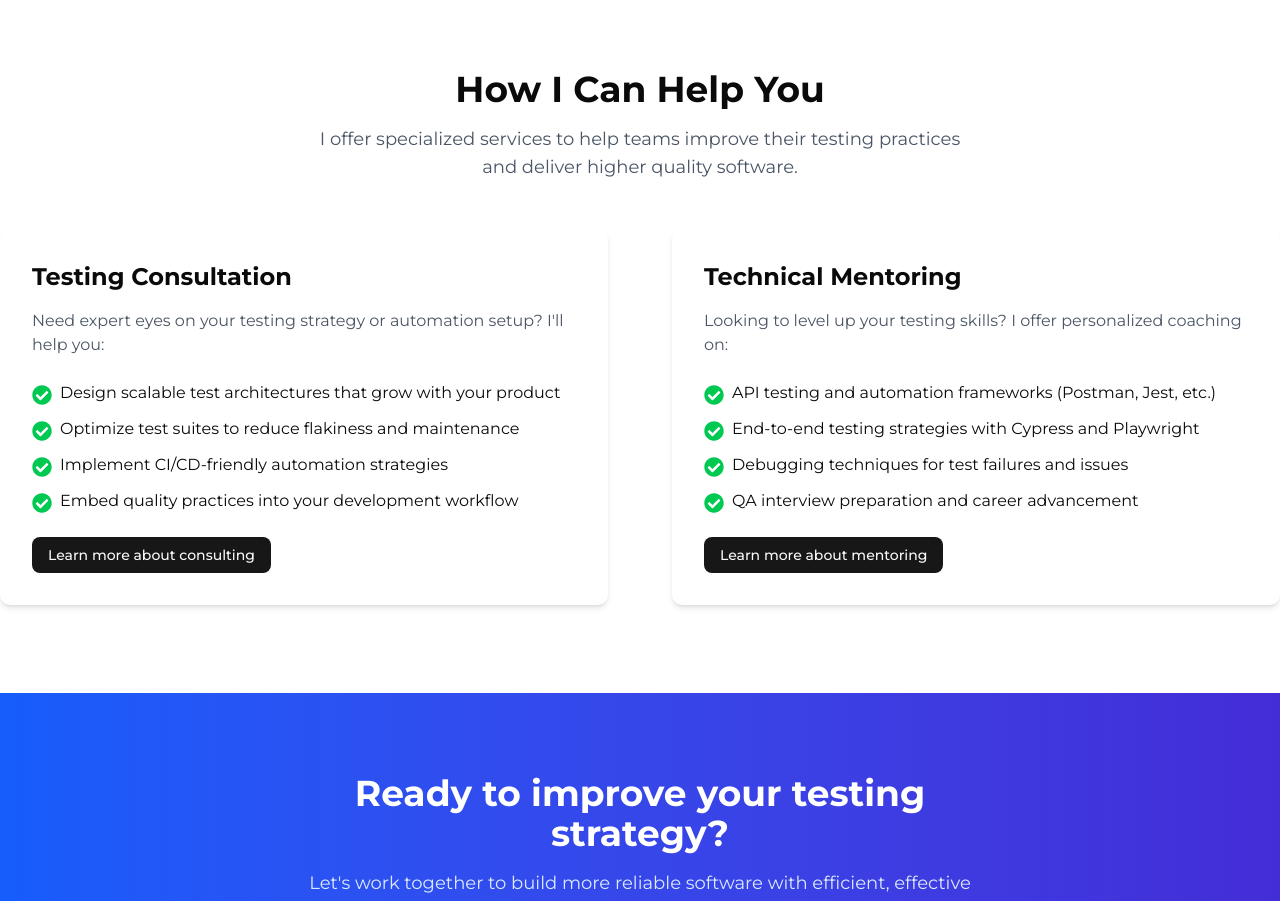
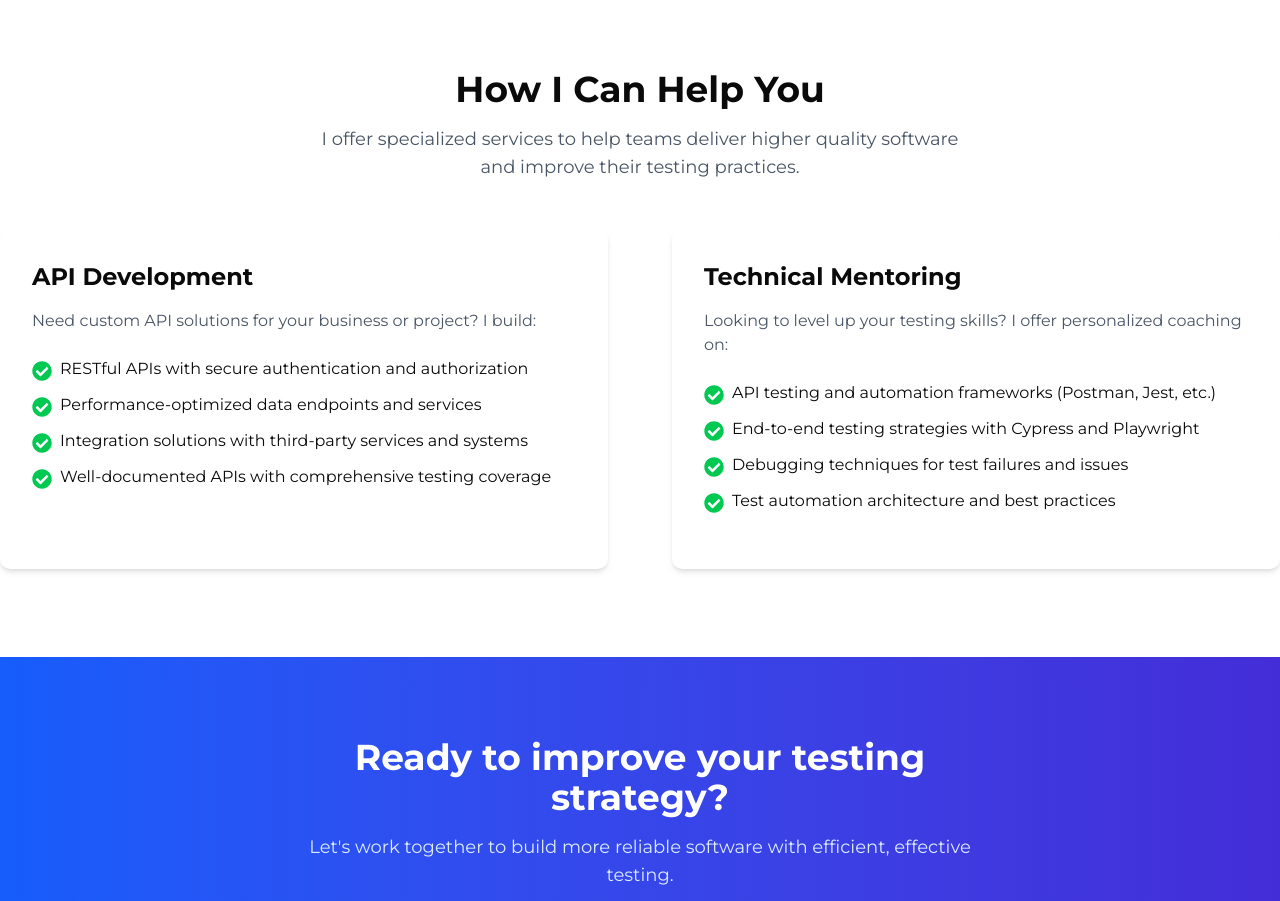
Before and after one commit to ovansa/ovansa_personal_blog, a Next.js app: page / in a window 1280 px wide. Shown: the part 1860-2761 px from the top of the page. Built offline with nearby package versions, Linux system fonts and the light colour scheme.

Commit message:
chore: Update home page

```diff
--- a/app/about/page.tsx
+++ b/app/about/page.tsx
@@ -516,8 +516,8 @@ export default function About() {
 
           <div className='bg-white dark:bg-gray-800 rounded-lg shadow-md p-6'>
             <p className='text-lg mb-6'>
-              When I&apos;m not finding bugs or automating tests, you might find
-              me:
+              When I&apos;m not finding bugs or working on test-related tasks,
+              you might find me:
             </p>
 
             <div className='grid grid-cols-1 md:grid-cols-3 gap-6'>
--- a/app/page.tsx
+++ b/app/page.tsx
@@ -83,10 +83,10 @@ export default function Home() {
                 </h1>
                 <p className='text-lg md:text-xl'>
                   I&apos;m <strong>Muhammed Ibrahim (Ovansa)</strong>, a
-                  Software Tester with over 7 years&apos; experience. I
-                  help teams build reliable APIs, automate testing processes,
-                  and implement quality-driven development practices that save
-                  time and reduce bugs.
+                  Software Tester with over 7 years&apos; experience. I help
+                  teams build reliable APIs, automate testing processes, and
+                  implement quality-driven development practices that save time
+                  and reduce bugs.
                 </p>
                 <div className='flex flex-wrap gap-4'>
                   <Link
@@ -422,20 +422,18 @@ export default function Home() {
                 How I Can Help You
               </h2>
               <p className='text-lg text-gray-600 dark:text-gray-400 max-w-2xl mx-auto'>
-                I offer specialized services to help teams improve their testing
-                practices and deliver higher quality software.
+                I offer specialized services to help teams deliver higher
+                quality software and improve their testing practices.
               </p>
             </div>
 
             <div className='grid grid-cols-1 md:grid-cols-2 gap-16'>
-              {/* Consulting */}
+              {/* API Development */}
               <div className='bg-white dark:bg-gray-800 p-8 rounded-lg shadow-md hover:shadow-lg transition-shadow'>
-                <h3 className='text-2xl font-bold mb-4'>
-                  Testing Consultation
-                </h3>
+                <h3 className='text-2xl font-bold mb-4'>API Development</h3>
                 <p className='text-gray-600 dark:text-gray-400 mb-6'>
-                  Need expert eyes on your testing strategy or automation setup?
-                  I&apos;ll help you:
+                  Need custom API solutions for your business or project? I
+                  build:
                 </p>
                 <ul className='space-y-3 mb-6'>
                   <li className='flex items-start'>
@@ -444,8 +442,7 @@ export default function Home() {
                       className='text-green-500 mt-1 mr-2 flex-shrink-0'
                     />
                     <span>
-                      Design scalable test architectures that grow with your
-                      product
+                      RESTful APIs with secure authentication and authorization
                     </span>
                   </li>
                   <li className='flex items-start'>
@@ -454,7 +451,7 @@ export default function Home() {
                       className='text-green-500 mt-1 mr-2 flex-shrink-0'
                     />
                     <span>
-                      Optimize test suites to reduce flakiness and maintenance
+                      Performance-optimized data endpoints and services
                     </span>
                   </li>
                   <li className='flex items-start'>
@@ -462,7 +459,10 @@ export default function Home() {
                       size={20}
                       className='text-green-500 mt-1 mr-2 flex-shrink-0'
                     />
-                    <span>Implement CI/CD-friendly automation strategies</span>
+                    <span>
+                      Integration solutions with third-party services and
+                      systems
+                    </span>
                   </li>
                   <li className='flex items-start'>
                     <FaCheckCircle
@@ -470,22 +470,22 @@ export default function Home() {
                       className='text-green-500 mt-1 mr-2 flex-shrink-0'
                     />
                     <span>
-                      Embed quality practices into your development workflow
+                      Well-documented APIs with comprehensive testing coverage
                     </span>
                   </li>
                 </ul>
-                <Link
-                  href='/consulting'
+                {/* <Link
+                  href='/api-development'
                   className={
                     buttonVariants({ variant: 'default' }) +
                     ' inline-block w-full md:w-auto'
                   }
                 >
-                  Learn more about consulting
-                </Link>
+                  Learn more about API development
+                </Link> */}
               </div>
 
-              {/* Tutoring */}
+              {/* Technical Mentoring */}
               <div className='bg-white dark:bg-gray-800 p-8 rounded-lg shadow-md hover:shadow-lg transition-shadow'>
                 <h3 className='text-2xl font-bold mb-4'>Technical Mentoring</h3>
                 <p className='text-gray-600 dark:text-gray-400 mb-6'>
@@ -526,10 +526,10 @@ export default function Home() {
                       size={20}
                       className='text-green-500 mt-1 mr-2 flex-shrink-0'
                     />
-                    <span>QA interview preparation and career advancement</span>
+                    <span>Test automation architecture and best practices</span>
                   </li>
                 </ul>
-                <Link
+                {/* <Link
                   href='/tutoring'
                   className={
                     buttonVariants({ variant: 'default' }) +
@@ -537,7 +537,7 @@ export default function Home() {
                   }
                 >
                   Learn more about mentoring
-                </Link>
+                </Link> */}
               </div>
             </div>
           </MaxWidthWrapper>
```
Also changed, not shown: 1 other file (tests, documents, lock files or other folders).
